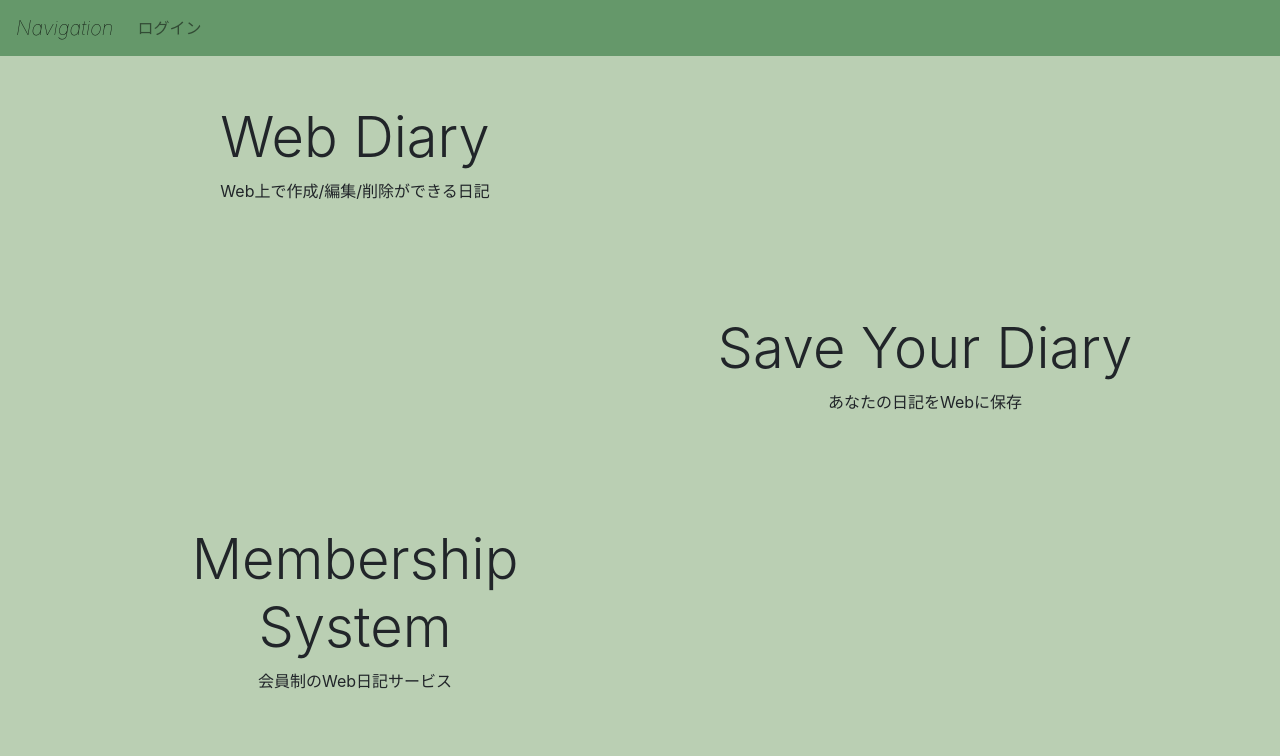
After one commit to kawatakutaku/practice, a Django app: page /make_trip/ in a window 1280 px wide. The commit adds this page. Shown: the top 756 px of the page. Run offline with Django 3.2, Linux system fonts and the light colour scheme; some libraries are stand-ins or nearby versions.

Commit message:
indexのページを作って、ログインとかsignupにリンクで飛ばすようにした
create_tripとかがエラーになる、多分views.py内に前使っていたUserモデルがそのまま使われているのが原因
CustomUserをimportしてくる必要あり

```diff
--- a/accounts/templates/account/login.html
+++ b/accounts/templates/account/login.html
@@ -15,7 +15,7 @@
             <div class="row justify-content-center mt-4">
                 <div class="col-12 mt-5 col-md-4 col-xl-2 col-12">
                     <h1 class="text-light">Welcome!</h1>
-                    <form action="{% url 'login' %}" method="POST">
+                    <form action="{% url 'account_login' %}" method="POST">
                         {% csrf_token %}
                         {% for field in form %}
                         <p><label class="text-secondary">{{ field.label }}</label>{{ field }}</p>
@@ -33,7 +33,7 @@
                         {% endif %}
                         <button type="submit" class="btn btn-success btn-block">ログイン</button>
                     </form>
-                    <a name="signUp" id="signUp" class="btn btn-success btn-block mt-4" href="{% url 'signUp' %}" role="button">新規登録</a>
+                    <a name="signUp" id="signUp" class="btn btn-success btn-block mt-4" href="{% url 'account_signup' %}" role="button">新規登録</a>
                 </div>
             </div>
         </div>
--- a/accounts/templates/account/signup.html
+++ b/accounts/templates/account/signup.html
@@ -18,7 +18,7 @@
                         <h3 class="text-light">新規登録</h3>
                     </div>
                 </div>
-                <form action="{% url 'signUp' %}" method="POST">
+                <form action="{% url 'account_signup' %}" method="POST">
                     <div class="row d-flex justify-content-center">
                         <div class="col-8 col-xl-6 col-md-8 col-sm-4 col-xs-12">
                             <div class="row mb-4">
--- /dev/null
+++ b/make_trip/templates/make_trip/index.html
@@ -0,0 +1,57 @@
+<!DOCTYPE html>
+{% extends 'make_trip/layout.html' %}
+
+{% load static %}
+
+{% block container %}
+<section>
+    <div class="container">
+        <div class="row align-items-center">
+        <div class="col-lg-6 order-lg-2">
+            <div class="p-5">
+            </div>
+        </div>
+        <div class="col-lg-6 order-lg-1">
+            <div class="p-5">
+            <h2 class="display-4">Web Diary</h2>
+            <p>Web上で作成/編集/削除ができる日記</p>
+            </div>
+        </div>
+        </div>
+    </div>
+</section>
+
+<section>
+    <div class="container">
+        <div class="row align-items-center">
+        <div class="col-lg-6">
+            <div class="p-5">
+            </div>
+        </div>
+        <div class="col-lg-6">
+            <div class="p-5">
+            <h2 class="display-4">Save Your Diary</h2>
+            <p>あなたの日記をWebに保存</p>
+            </div>
+        </div>
+        </div>
+    </div>
+</section>
+
+<section>
+    <div class="container">
+        <div class="row align-items-center">
+        <div class="col-lg-6 order-lg-2">
+            <div class="p-5">
+            </div>
+        </div>
+        <div class="col-lg-6 order-lg-1">
+            <div class="p-5">
+            <h2 class="display-4">Membership System</h2>
+            <p>会員制のWeb日記サービス</p>
+            </div>
+        </div>
+        </div>
+    </div>
+</section>
+{% endblock %}
--- a/make_trip/templates/make_trip/layout.html
+++ b/make_trip/templates/make_trip/layout.html
@@ -22,20 +22,25 @@
             </button>
             <div class="collapse navbar-collapse" id="collapsibleNavId">
                 <ul class="navbar-nav mr-auto mt-2 mt-lg-0">
+                    {% if user.is_authenticated %}
                     <li class="nav-item">
-                        <a class="nav-link" href="{% url 'create_trip' %}">旅行作成</a>
+                        <a class="nav-link" href="{% url 'make_trip:create_trip' %}">旅行作成</a>
                     </li>
                     <li class="nav-item">
-                        <a class="nav-link" href="{% url 'myPage' %}">マイページ</a>
+                        <a class="nav-link" href="{% url 'make_trip:myPage' %}">マイページ</a>
                     </li>
                     <li class="nav-item">
-                        <a class="nav-link" href="{% url 'groups' %}">グループ一覧</a>
+                        <a class="nav-link" href="{% url 'make_trip:groups' %}">グループ一覧</a>
                     </li>
                     <li class="nav-item">
-                        <a class="nav-link" href="{% url 'add_group' %}">グループ参加フォーム</a>
+                        <a class="nav-link" href="{% url 'make_trip:add_group' %}">グループ参加フォーム</a>
                     </li>
                     <li class="nav-item">
-                        <a class="nav-link" href="{% url 'logout_form' %}">ログアウト</a>
+                        <a class="nav-link" href="{% url 'make_trip:logout' %}">ログアウト</a>
+                    </li>
+                    {% endif %}
+                    <li class="nav-item">
+                        <a class="nav-link" href="{% url 'account_login' %}">ログイン</a>
                     </li>
                 </ul>
                 {% block navigation %} {% endblock %}
--- a/accounts/templates/account/logout.html
+++ b/make_trip/templates/make_trip/logout.html
@@ -7,10 +7,7 @@
             <h3 class="text-light">ログアウトしますか？</h3>
         </div>
         <div class="col-12">
-            <form action="{% url 'logout_form' %}" method="post">
-                {% csrf_token %}
-                <a name="logout" id="logout" class="btn btn-light" href="{% url 'logout' %}" role="button" style="color: rgba(130, 130, 130, 1);">ログアウト</a>
-            </form>
+            <a name="logout" id="logout" class="btn btn-light" href="{% url 'account_logout' %}" role="button" style="color: rgba(130, 130, 130, 1);">ログアウト</a>
         </div>
     </div>
 </div>
--- a/make_trip/urls.py
+++ b/make_trip/urls.py
@@ -1,7 +1,9 @@
 from django.urls import path
 from . import  views
 
+app_name = 'make_trip'
 urlpatterns = [
+    path('', views.IndexView.as_view(), name='index'),
     path('trip/<int:num>', views.trip, name="trip"),
     path('members/<int:num>', views.members, name="members"),
     path('myPage', views.myPage, name="myPage"),
@@ -25,4 +27,5 @@ urlpatterns = [
     path('add_member/<int:num>', views.add_member, name="add_member"),
     path('add_member_complete/<token>', views.add_member_complete, name="add_member_complete"),
     path('add_group', views.add_group, name="add_group"),
+    path('logout', views.LogoutView.as_view(), name="logout"),
 ]
--- a/make_trip/views.py
+++ b/make_trip/views.py
@@ -22,6 +22,12 @@ from django.views.decorators.csrf import requires_csrf_token
 import requests
 import json
 import traceback
+
+class IndexView(generic.TemplateView):
+    template_name = 'make_trip/index.html'
+
+class LogoutView(generic.TemplateView):
+    template_name = 'make_trip/logout.html'
 
 # @login_required(login_url='/make_trip/')
 def add_member(request, num):
```
